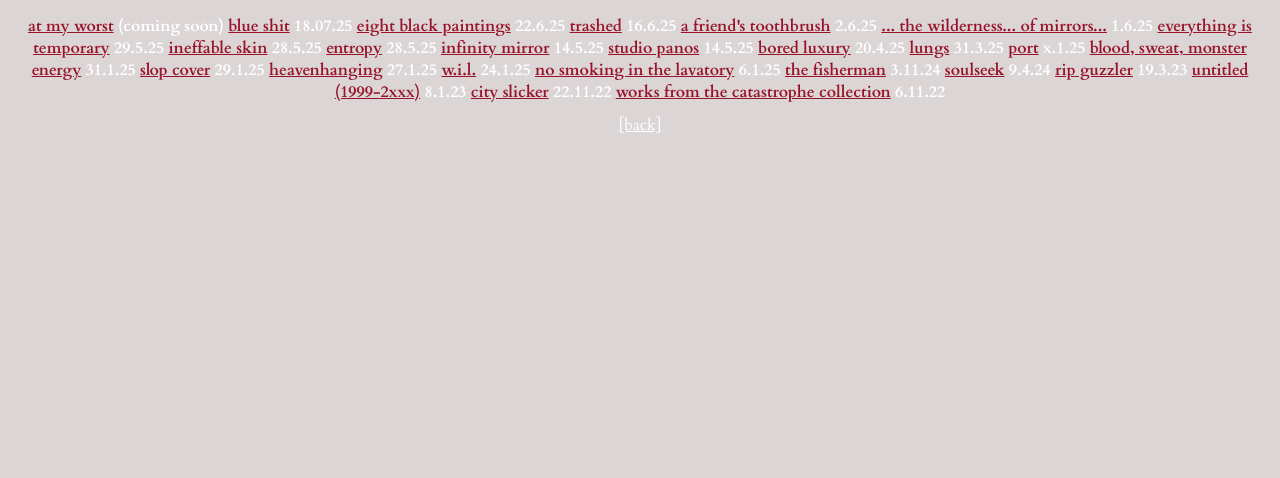
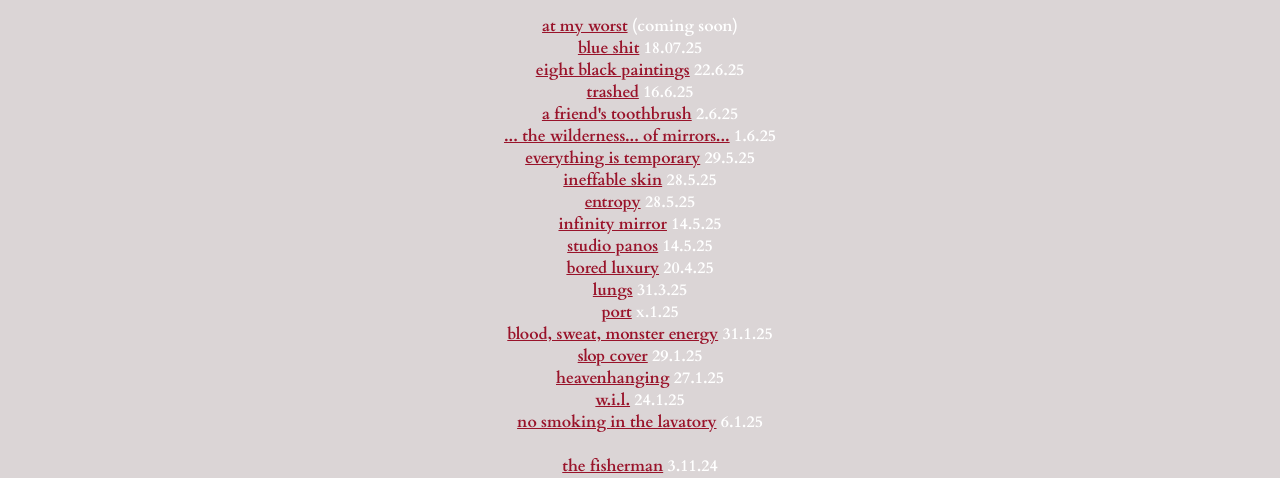
Before and after one commit to geni-x/geni-x.github.io, a plain HTML site: page home.html in a window 1280 px wide. Shown: the part 322-800 px from the top of the page. Drawn offline with Linux system fonts and the light colour scheme.

Commit message:
updated homepage, lists on index

```diff
--- a/home.html
+++ b/home.html
@@ -22,41 +22,53 @@
   </marquee>
 
 	<!--links -->
-  <div style="text-align:center">
+  <div style="text-align:center" class="years">
     <!--2025 JUNE-->
-    <a href="home.html">at my worst</a><span> (coming soon) </span>
-    <a href="trouble/blueshit/installation-view.html">blue shit</a><span> 18.07.25 </span>
-    <a href="trouble/eightpaintings/installation-view.html">eight black paintings</a><span> 22.6.25 </span>
-    <a href="trouble/trashed/installation-view.html">trashed</a><span> 16.6.25 </span>
-    <a href="trouble/aftooth/installation-view.html">a friend's toothbrush</a><span> 2.6.25 </span>
-    <a href="trouble/wildofmir/installation-view.html">... the wilderness... of mirrors...</a><span> 1.6.25 </span>
+    <section class="year">
+      <ul>
+        <li><a href="home.html">at my worst</a><span> (coming soon) </span></li>
+        <li><a href="trouble/blueshit/installation-view.html">blue shit</a><span> 18.07.25 </span></li>
+        <li><a href="trouble/eightpaintings/installation-view.html">eight black paintings</a><span> 22.6.25 </span></li>
+        <li><a href="trouble/trashed/installation-view.html">trashed</a><span> 16.6.25 </span></li>
+        <li><a href="trouble/aftooth/installation-view.html">a friend's toothbrush</a><span> 2.6.25 </span></li>
+        <li><a href="trouble/wildofmir/installation-view.html">... the wilderness... of mirrors...</a><span> 1.6.25 </span></li>
 
-    <!--2025 PRE JUNE-->
-    <a href="trouble/everythingtemporary/installation-view.html">everything is temporary</a><span> 29.5.25 </span>
-    <a href="trouble/ineffableskin/installation-view.html">ineffable skin</a><span> 28.5.25 </span>
-    <a href="trouble/entropy/installation-view.html">entropy</a><span> 28.5.25 </span>
-    <a href="trouble/infmir/installation-view.html">infinity mirror</a><span> 14.5.25 </span>
-    <a href="trouble/studiopanos/installation-view.html">studio panos</a><span> 14.5.25 </span>
-    <a href="trouble/boredluxury/installation-view.html">bored luxury</a><span> 20.4.25 </span>
-    <a href="trouble/lungs/installation-view.html">lungs</a><span> 31.3.25 </span>
-    <a href="trouble/port/installation-view.html">port</a><span> x.1.25 </span>
-    <a href="trouble/bloodsweatmonster/installation-view.html">blood, sweat, monster energy</a><span> 31.1.25 </span>
-	  <a href="trouble/slopcover/installation-view.html">slop cover</a><span> 29.1.25 </span>
-	  <a href="trouble/heavenhanging/installation-view.html">heavenhanging</a><span> 27.1.25 </span>
-	  <a href="trouble/wil/installation-view.html">w.i.l.</a><span> 24.1.25 </span>
-	  <a href="trouble/nosmoking/installation-view.html">no smoking in the lavatory</a><span> 6.1.25 </span>
+        <!--2025 PRE JUNE-->
+        <li><a href="trouble/everythingtemporary/installation-view.html">everything is temporary</a><span> 29.5.25 </span></li>
+        <li><a href="trouble/ineffableskin/installation-view.html">ineffable skin</a><span> 28.5.25 </span></li>
+        <li><a href="trouble/entropy/installation-view.html">entropy</a><span> 28.5.25 </span></li>
+        <li><a href="trouble/infmir/installation-view.html">infinity mirror</a><span> 14.5.25 </span></li>
+        <li><a href="trouble/studiopanos/installation-view.html">studio panos</a><span> 14.5.25 </span></li>
+        <li><a href="trouble/boredluxury/installation-view.html">bored luxury</a><span> 20.4.25 </span></li>
+        <li><a href="trouble/lungs/installation-view.html">lungs</a><span> 31.3.25 </span></li>
+        <li><a href="trouble/port/installation-view.html">port</a><span> x.1.25 </span></li>
+        <li><a href="trouble/bloodsweatmonster/installation-view.html">blood, sweat, monster energy</a><span> 31.1.25 </span></li>
+        <li><a href="trouble/slopcover/installation-view.html">slop cover</a><span> 29.1.25 </span></li>
+        <li><a href="trouble/heavenhanging/installation-view.html">heavenhanging</a><span> 27.1.25 </span></li>
+        <li><a href="trouble/wil/installation-view.html">w.i.l.</a><span> 24.1.25 </span></li>
+        <li><a href="trouble/nosmoking/installation-view.html">no smoking in the lavatory</a><span> 6.1.25 </span></li>
+      </ul>
+    </section>
 
     <!--2024-->
-	  <a href="trouble/thefisherman/installation-view.html">the fisherman</a><span> 3.11.24 </span>
-	  <a href="trouble/soulseek/installation-view.html">soulseek</a><span> 9.4.24 </span>
+    <section class="year">
+        <ul>
+          <li><a href="trouble/thefisherman/installation-view.html">the fisherman</a><span> 3.11.24 </span></li>
+          <li><a href="trouble/soulseek/installation-view.html">soulseek</a><span> 9.4.24 </span></li>
+        </ul>
+    </section>
 
     <!--2023-->
-	  <a href="trouble/ripguzzler/installation-view.html">rip guzzler</a><span> 19.3.23 </span>
-	  <a href="trouble/untitled1999-2xxx/installation-view.html">untitled (1999-2xxx)</a><span> 8.1.23 </span>
+    <section class="year">
+      <ul>
+	      <li><a href="trouble/ripguzzler/installation-view.html">rip guzzler</a><span> 19.3.23 </span></li>
+	      <li><a href="trouble/untitled1999-2xxx/installation-view.html">untitled (1999-2xxx)</a><span> 8.1.23 </span></li>
+      </ul>
+    </section>
 
     <!--2022-->
-    <a href="trouble/cityslicker/installation-view.html">city slicker</a><span> 22.11.22 </span>
-    <a href="trouble/worksfromccc/installation-view.html">works from the catastrophe collection</a><span> 6.11.22 </span>
+    <li><a href="trouble/cityslicker/installation-view.html">city slicker</a><span> 22.11.22 </span></li>
+    <li><a href="trouble/worksfromccc/installation-view.html">works from the catastrophe collection</a><span> 6.11.22 </span></li>
   </div>
 
 	<!--nav-->
--- a/style.css
+++ b/style.css
@@ -57,6 +57,40 @@
   gap: 11px 0px;
 }
 
+.homePanel {
+  display: grid;
+  grid-template-columns: repeat(3, minmax(0, 1fr));
+  gap: 11px;
+  width: 100%;
+  box-sizing: border-box;
+  padding: 0 11px;
+  max-width: 900px;
+  margin: 0 auto;
+}
+
+.homePanel img {
+  object-fit: cover;        /* crops to fill rather than stretching */
+  max-height: 89vh;         /* never taller than the window */
+  margin: 0px;
+  margin-bottom: 11px;
+}
+
+.logo {
+  display: flex;
+  justify-content: center;
+  margin: 22px 0;
+}
+
+.logo {
+  position: fixed;
+  bottom: 11px;
+  left: 0;
+  width: 100%;
+  display: flex;
+  justify-content: center;
+  pointer-events: none;   /* stops the strip from blocking clicks on content behind it */
+}
+
 @keyframes fadeIn {
   0% { opacity: 0; }
   100% { opacity: 1; }
@@ -111,6 +145,7 @@
   font-size: 40px;
   top: 15px;
   right: 35px;
+  .homePanel { flex-direction: column; }
   }
 }
 
@@ -133,9 +168,34 @@
   padding-bottom: 11px;
 }
 
+h2 {
+  color: #99132A;
+  margin: 22px 0 0 0;
+}
+
+.years {
+  max-width: 600px;
+  margin: 0 auto;
+}
+
+.year {
+  text-align: center;
+}
+
+.year ul {
+  list-style: none;
+  padding: 0;
+  margin: 0 0 22px 0;
+}
+
+.year li {
+  margin: 0;
+}
+
 ul,li {
   color: #0c0c0c;
   margin: auto;
+  list-style: none;
   position: relative;
   background-color: transparent;
   list-style-position: inside
```
Also changed, not shown: index.html (+10 -4 lines).
